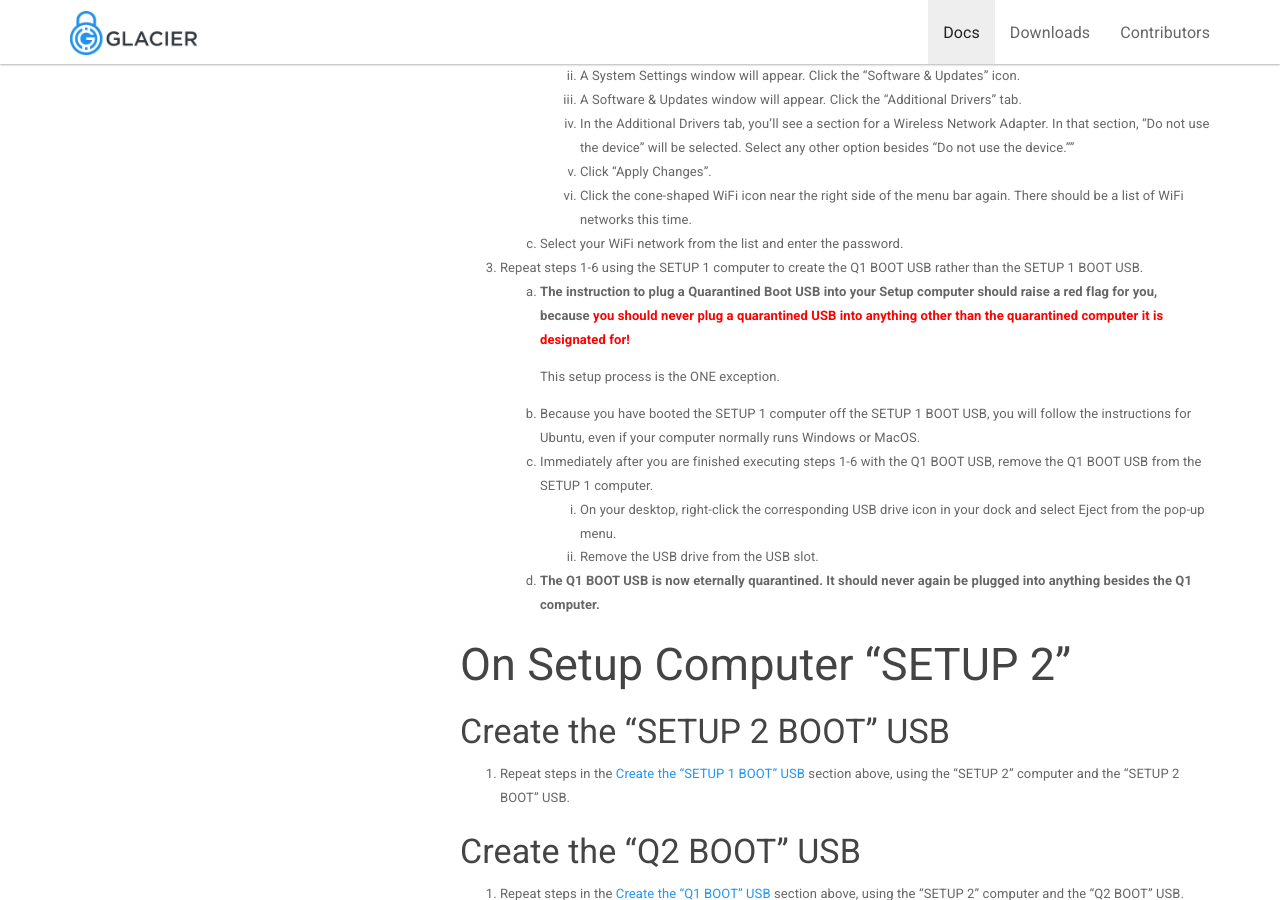
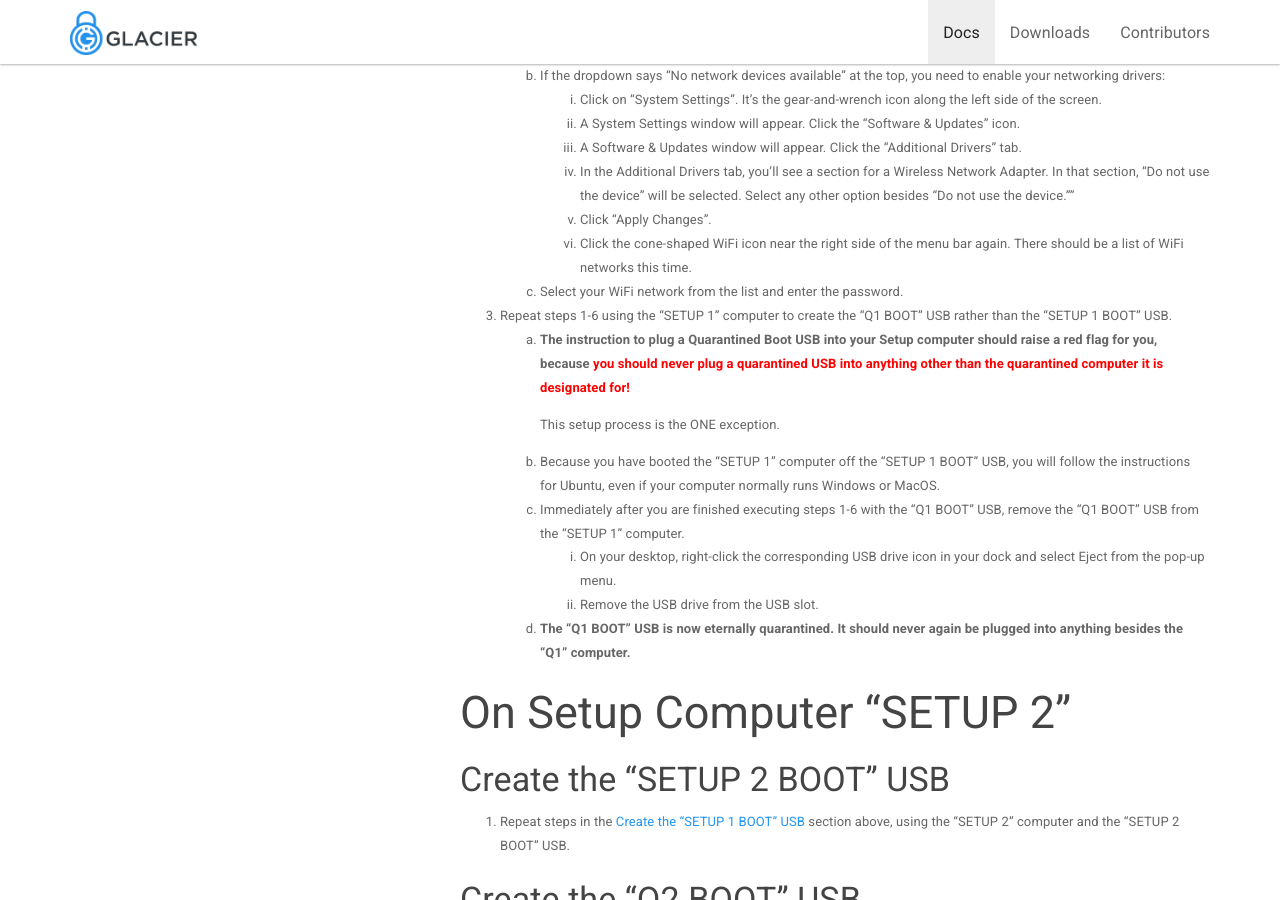
Before and after one commit to GlacierProtocol/glacierprotocol.github.io, a Jekyll site: the page built from _docs/setup/create-boot-usb.md, in a window 1280 px wide and 900 px high, scrolled down 5157 px. Built offline with Jekyll 4.4.1, drawn with Linux system fonts in a browser that asks for light colours; nearby versions of some CDN libraries; some of the changed text lies outside the part shown.

Commit message:
Consistent quotes used for references

````diff
--- a/_docs/setup/create-boot-usb.md
+++ b/_docs/setup/create-boot-usb.md
@@ -38,10 +38,10 @@
 
 2. Once the download is complete, open a terminal window:
 
-    * **Windows**: Press Windows-R, type "powershell" and click OK.
+    * **Windows**: Press "Windows-R", type "powershell" and click "OK".
     * **MacOS**: Click the Searchlight (magnifying glass) icon in the menu bar,
-    and type "terminal". Select the Terminal application from the search results.
-    * **Linux**: Varies; on Ubuntu, press Ctrl-Alt-T.
+    and type "terminal". Select the "Terminal" application from the search results.
+    * **Linux**: Varies; on Ubuntu, press "Ctrl-Alt-T".
 
 3. Verify the Ubuntu download integrity:
 
@@ -107,7 +105,7 @@
     ```
 2. Determine the MacOS "device identifier" for the Boot USB.
     1. `$ diskutil list`
-    2. Insert the SETUP 1 BOOT USB in an empty USB slot.
+    2. Insert the "SETUP 1 BOOT" USB in an empty USB slot.
     3. Wait 10 seconds for the operating system to recognize the USB.
     4. Once more: `$ diskutil list`
     5. The output of the second command should include an additional
@@ -119,7 +117,7 @@
         1. The device identifier is the part of the new section header
         that comes before (external, physical) (for example /dev/disk2).
 
-3. Put Ubuntu on the SETUP 1 BOOT USB.
+3. Put Ubuntu on the "SETUP 1 BOOT" USB.
     1. First, unmount the usb
         <pre>
         $ diskutil unmountDisk <span class="primary">USB-device-identifier-here</span>
@@ -142,7 +140,7 @@
     readable by MacOS.
     5. Click Ignore.
 
-4. Verify the integrity of the SETUP 1 BOOT USB (i.e. no errors or
+4. Verify the integrity of the "SETUP 1 BOOT" USB (i.e. no errors or
 malware infection).
     1. Remove the USB drive from the USB slot and immediately reinsert it.
     2. Wait 10 seconds for the operating system to recognize the USB.
@@ -178,7 +176,7 @@
     pressing **Ctrl-C** or **Ctrl-V**.
     2. You can copy-paste text in a *terminal window* by pressing
     **Ctrl-Shift-C** or **Ctrl-Shift-V**.
-2. Put Ubuntu on the SETUP BOOT 1 USB.
+2. Put Ubuntu on the "SETUP BOOT 1" USB.
     1. Open the Ubuntu search console by clicking the purple
     circle/swirl icon in the upper-left corner of the screen.
     2. Type "startup disk creator" in the text box that appears
@@ -192,12 +190,12 @@
         <pre>
         Generic Flash Disk (/dev/sda)
         Kanguru Flash Trust (<span class="primary">/dev/sdb</span>)</pre>
-    6. Select the line containing SETUP 1 BOOT USB.49 Make note of the
+    6. Select the line containing "SETUP 1 BOOT" USB.49 Make note of the
     disk identifier (e.g. /dev/sdb).
     7. Click "Make Startup Disk" and then click "Yes".
     8. Wait a few minutes for the copying process to complete.
 
-3. Verify the integrity of the SETUP 1 BOOT USB (i.e. no errors or malware
+3. Verify the integrity of the "SETUP 1 BOOT" USB (i.e. no errors or malware
     1. On your desktop, right-click the corresponding USB drive icon in
     your dock and select Eject from the pop-up menu.
     2. Remove the USB drive from the USB slot and immediately
@@ -233,7 +231,7 @@
 
 ### Create the "Q1 BOOT" USB
 
-1. Boot the SETUP 1 computer from the SETUP 1 BOOT USB.
+1. Boot the "SETUP 1" computer from the "SETUP 1 BOOT" USB.
     1. Reboot the computer.
     2. Press your laptop's key sequence to bring up the boot device
     selection menu. (Some PCs may offer a boot device selection menu;
@@ -297,24 +295,24 @@
         6. Click the cone-shaped WiFi icon near the right side of the menu
         bar again. There should be a list of WiFi networks this time.
     3. Select your WiFi network from the list and enter the password.
-3. Repeat steps 1-6 using the SETUP 1 computer to create the Q1 BOOT USB
-rather than the SETUP 1 BOOT USB.
+3. Repeat steps 1-6 using the "SETUP 1" computer to create the "Q1 BOOT" USB
+rather than the "SETUP 1 BOOT" USB.
     1. **The instruction to plug a Quarantined Boot USB into your Setup
     computer should raise a red flag for you, because <span style="color: red;">you should never
     plug a quarantined USB into anything other than the quarantined
     computer it is designated for!</span>**
 
         This setup process is the ONE exception.
-    2. Because you have booted the SETUP 1 computer off the SETUP 1 BOOT
+    2. Because you have booted the "SETUP 1" computer off the "SETUP 1 BOOT"
     USB, you will follow the instructions for Ubuntu, even if your computer
     normally runs Windows or MacOS.
-    3. Immediately after you are finished executing steps 1-6 with the Q1
-    BOOT USB, remove the Q1 BOOT USB from the SETUP 1 computer.
+    3. Immediately after you are finished executing steps 1-6 with the "Q1
+    BOOT" USB, remove the "Q1 BOOT" USB from the "SETUP 1" computer.
         1. On your desktop, right-click the corresponding USB drive icon
         in your dock and select Eject from the pop-up menu.
         2. Remove the USB drive from the USB slot.
-    4. **The Q1 BOOT USB is now eternally quarantined. It should never again
-    be plugged into anything besides the Q1 computer.**
+    4. **The "Q1 BOOT" USB is now eternally quarantined. It should never again
+    be plugged into anything besides the "Q1" computer.**
 
 ## On Setup Computer “SETUP 2”
 
````
Also changed, not shown: other parts of _docs/setup/create-boot-usb.md (+6 -8 lines).
